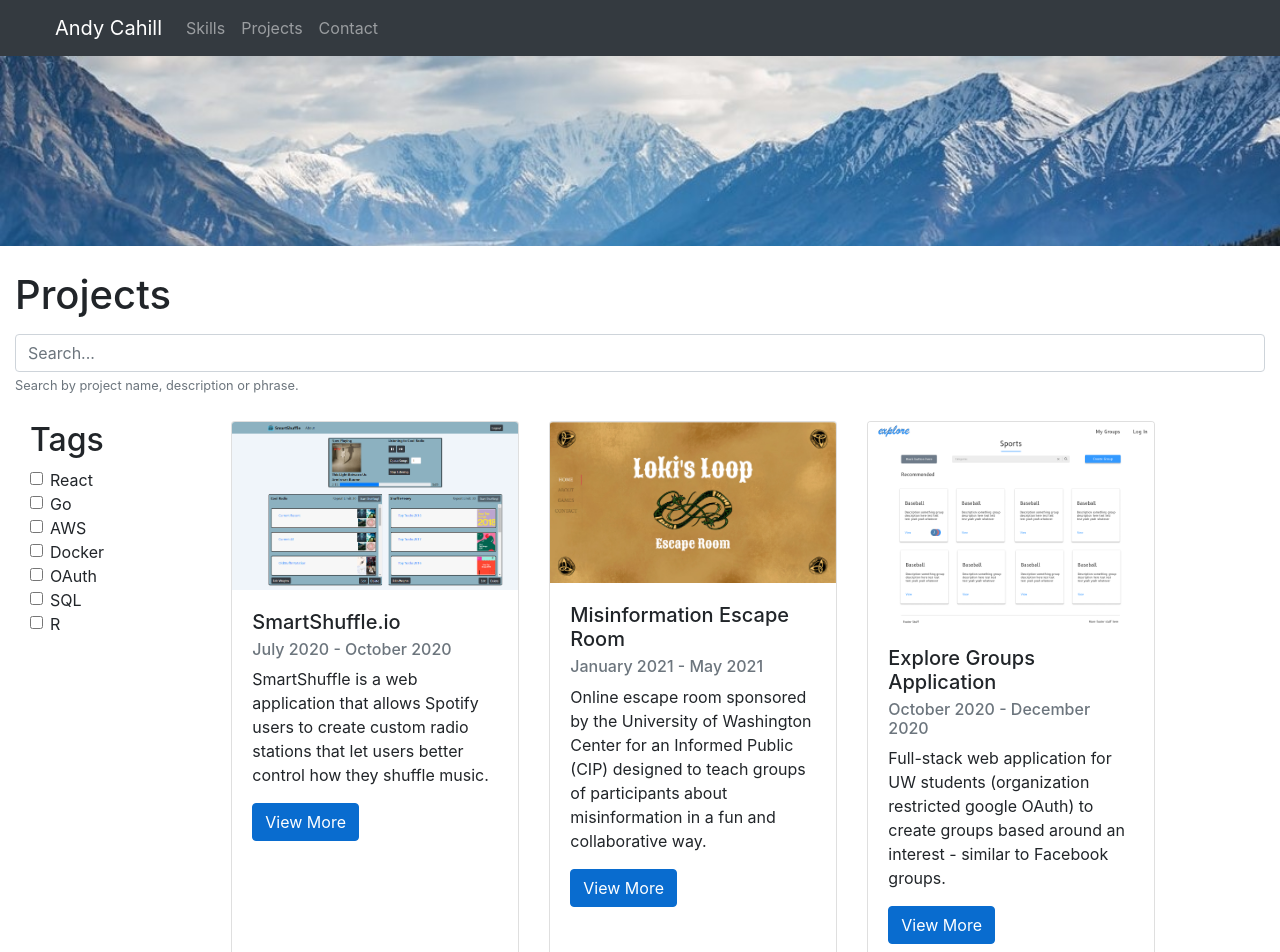
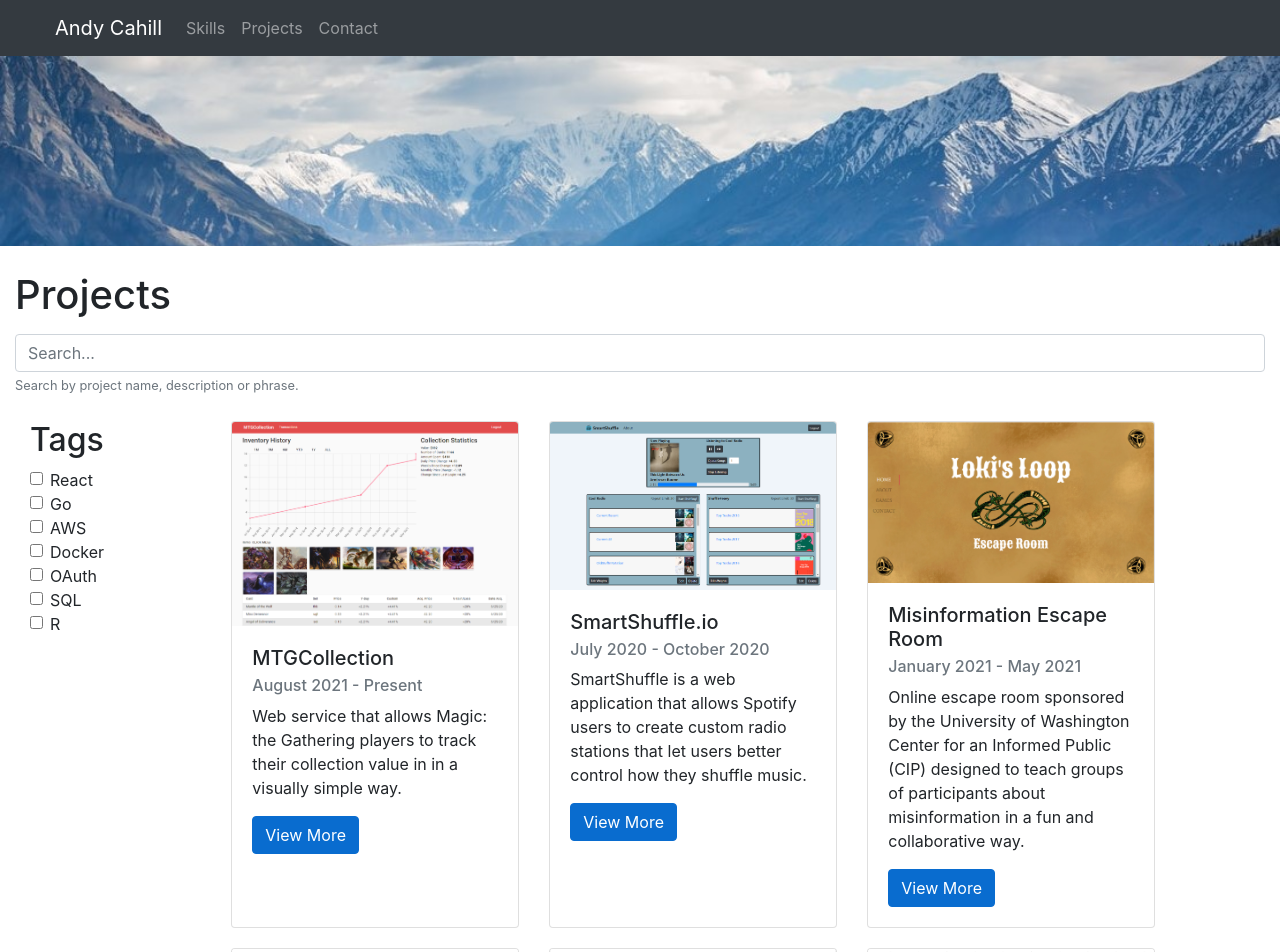
Before and after one commit to cahillaw/portfolio, a React (Create React App) app in the folder portfolio/: page /projects in a window 1280 px wide. Shown: the top 952 px of the page. Built offline with nearby package versions, Linux system fonts and the light colour scheme.

Commit message:
added MTGCollection to porfolio

```diff
--- a/portfolio/src/json/projects.json
+++ b/portfolio/src/json/projects.json
@@ -1,7 +1,7 @@
 {
     "projects" : [
         {
-            "projectId": 1,
+            "projectId": 8,
             "name": "SmartShuffle.io",
             "description": "SmartShuffle is a web application that allows Spotify users to create custom radio stations that let users better control how they shuffle music.",
             "timeStart": "July 2020",
@@ -33,7 +33,7 @@
 
         },
         {
-            "projectId": 2,
+            "projectId": 7,
             "name": "Misinformation Escape Room",
             "description": "Online escape room sponsored by the University of Washington Center for an Informed Public (CIP) designed to teach groups of participants about misinformation in a fun and collaborative way.",
             "timeStart": "January 2021",
@@ -59,7 +59,7 @@
 
         },
         {
-            "projectId": 3,
+            "projectId": 6,
             "name": "Explore Groups Application",
             "description": "Full-stack web application for UW students (organization restricted google OAuth) to create groups based around an interest - similar to Facebook groups.",
             "timeStart": "October 2020",
@@ -86,7 +86,7 @@
 
         },
         {
-            "projectId": 4,
+            "projectId": 5,
             "name": "Microsoft Malware Detection",
             "description": "Sponsored by a Microsoft Data Scientist; analysis of a large dataset of computers to predict which had malware.",
             "timeStart": "January 2020",
@@ -111,7 +111,7 @@
 
         },
         {
-            "projectId": 5,
+            "projectId": 4,
             "name": "Team Fortress 2 Economic Analysis ",
             "description": "Analysis of the relationship between Team Fortress 2 concurrent player count and item prices.",
             "timeStart": "January 2020",
@@ -135,7 +135,7 @@
 
         },
         {
-            "projectId": 6,
+            "projectId": 2,
             "name": "Statify",
             "description": "Web application that displays stats of Spotify songs, albums, and playlists.",
             "timeStart": "May 2019",
@@ -158,7 +158,7 @@
 
         },
         {
-            "projectId": 7,
+            "projectId": 3,
             "name": "Backpack.tf Listing Management Script",
             "description": "Script for backpack.tf (virtual item trading website for the video game Team Fortress 2) that updates my listings.",
             "timeStart": "March 2020",
@@ -183,7 +183,7 @@
 
         },
         {
-            "projectId": 8,
+            "projectId": 1,
             "name": "LettuceEat",
             "description": "Web application that allows users to search for recipes and see nutritional information.",
             "timeStart": "October 2019",
@@ -205,6 +205,31 @@
 
                 }
 
+        },
+        {
+            "projectId":9,
+            "name": "MTGCollection",
+            "description": "Web service that allows Magic: the Gathering players to track their collection value in in a visually simple way.",
+            "timeStart": "August 2021",
+            "timeEnd": "Present",
+            "bullets": [
+                "Currently in development, screenshots shown are early front-end views using mock data.",
+                "Planned features include inventory history graph, trade/buy/sell transaction and transaction history, card price changes over time (7 day/1 month/6 months/ 1 year/ custom timeframe) and inventory tagging to track the price of different groups of cards over time.",
+                "Front-end is built in React, back-end is TBD.",
+                "Current timeframe is to have a working build by 2022 to start a closed beta."
+            ],
+            "tags" : [
+                "React"
+            ],
+            "images" :
+                {
+                    "main": "/images/mtgcollection1.png",
+                    "gallery": [
+                        "/images/mtgcollection2.png"
+                    ]
+
+                }
+
         }
     ]
   }
--- a/portfolio/src/pages/projects.jsx
+++ b/portfolio/src/pages/projects.jsx
@@ -24,11 +24,12 @@
         const { projects } = puzzlesjson
 
         const tagsSet = new Set()
-        projects.map((project) => {
+        projects.sort((a,b)=>b.projectId-a.projectId).map((project) => {
             project.tags.map((tag) => {
                 tagsSet.add(tag)
             })
         })
+
         var tags = Array.from(tagsSet);
         this.setState({
             projects: projects,
```
Also changed, not shown: portfolio/public/images/mtgcollection1.PNG (added), portfolio/public/images/mtgcollection2.PNG (added).
